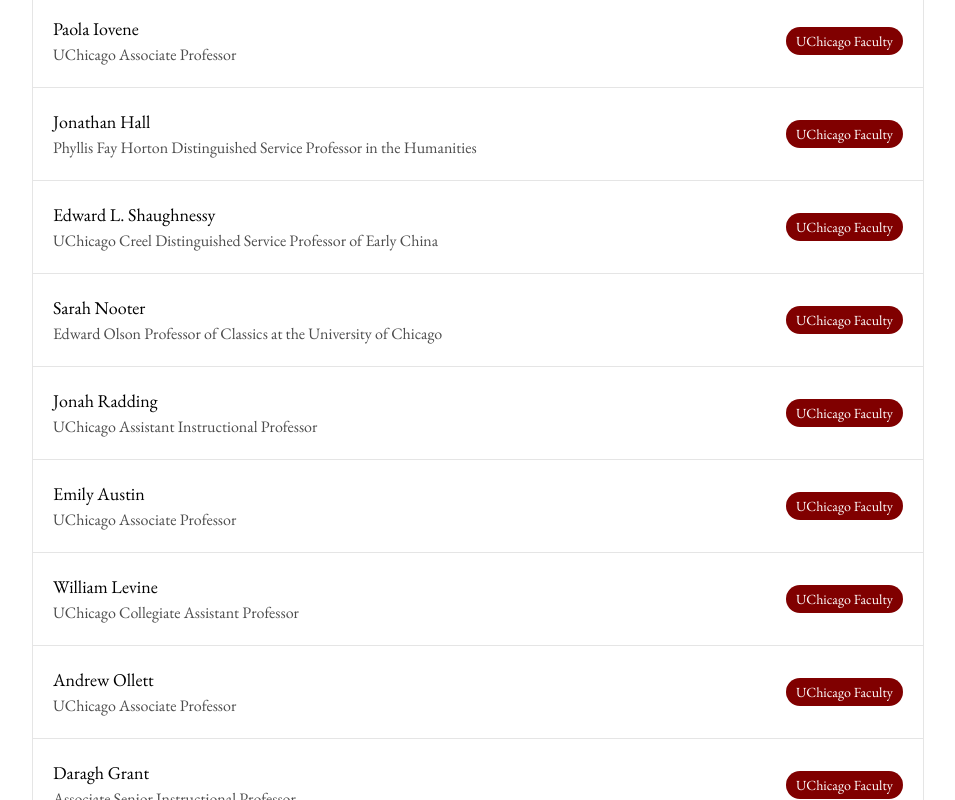
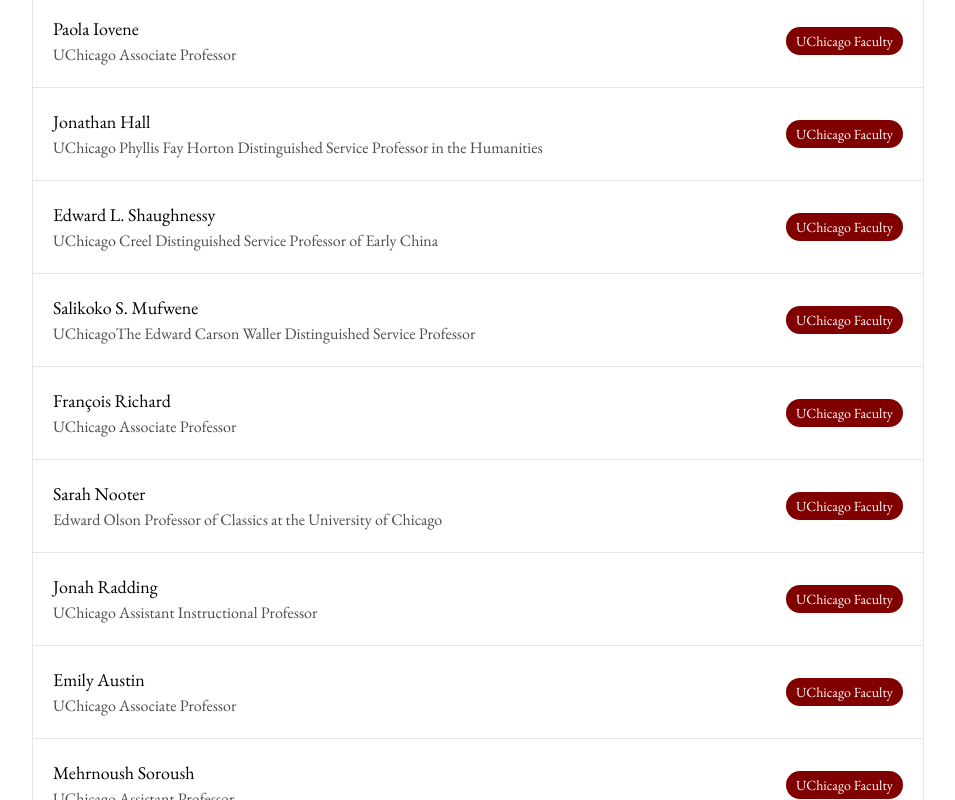
Before and after one commit to zroe1/uchicago-open-letter, a Next.js app: page / in a window 1280 px wide. Shown: the part 4220-5020 px from the top of the page, without its empty margins (316-1271 px from the left). Built offline with nearby package versions, Linux system fonts and the light colour scheme.

Commit message:
more profs

```diff
--- a/src/app/signatories.ts
+++ b/src/app/signatories.ts
@@ -25,7 +25,7 @@
   },
   {
     name: "Jonathan Hall",
-    title: "Phyllis Fay Horton Distinguished Service Professor in the Humanities",
+    title: "UChicago Phyllis Fay Horton Distinguished Service Professor in the Humanities",
     badge: "UChicago Faculty",
     badgeType: "emphasized",
   },
@@ -36,6 +36,18 @@
     badgeType: "emphasized",
   },
   {
+    name: "Salikoko S. Mufwene",
+    title: "UChicagoThe Edward Carson Waller Distinguished Service Professor",
+    badge: "UChicago Faculty",
+    badgeType: "emphasized",
+  },
+  {
+    name: "François Richard",
+    title: "UChicago Associate Professor",
+    badge: "UChicago Faculty",
+    badgeType: "emphasized",
+  },
+  {
     name: "Sarah Nooter",
     title: "Edward Olson Professor of Classics at the University of Chicago",
     badge: "UChicago Faculty",
@@ -50,6 +62,12 @@
   {
     name: "Emily Austin",
     title: "UChicago Associate Professor",
+    badge: "UChicago Faculty",
+    badgeType: "emphasized",
+  },
+  {
+    name: "Mehrnoush Soroush",
+    title: "UChicago Assistant Professor",
     badge: "UChicago Faculty",
     badgeType: "emphasized",
   },
```
